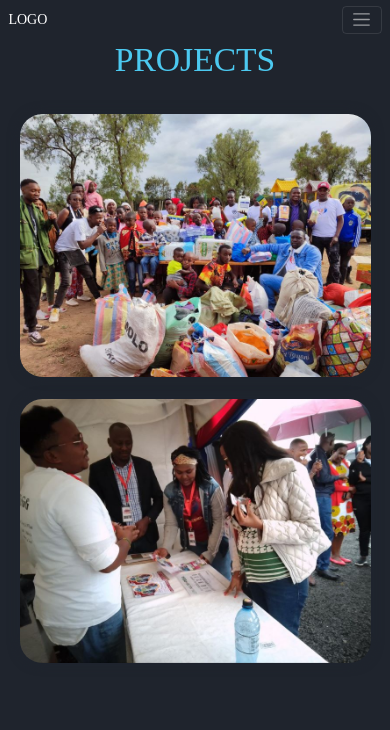
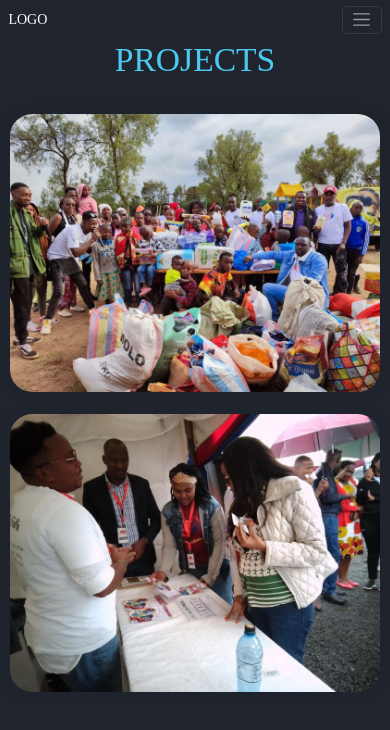
Before and after one commit to yegonkimutai/Happy-faces, a React (Create React App) app: page /projects in a window 390 px wide. Shown: the top 730 px of the page. Built offline with nearby package versions, Linux system fonts and the light colour scheme; a web font is replaced by a local one.

Commit message:
:shipit: Modify projects page

```diff
--- a/src/pages/Projects.js
+++ b/src/pages/Projects.js
@@ -13,9 +13,7 @@ function Projects() {
           <div className='proj-layer'>
             <h4>Tuwatunze Initiative</h4>
             <p>
-            This project involves rescuing vulnerable, orphaned, disabled, and
-            marginalized kids, situate them in our partner centers, and subsequently provide for their basic
-            needs like food and clothing while they are there.
+            This project involves rescuing vulnerable, orphaned, disabled, and marginalized kids in order to situate them in our partner centres. Subsequently, we tend to provide for their basic needs, such as food and clothing while they are there.
             </p>
           </div>
         </div>
@@ -25,8 +23,7 @@ function Projects() {
         <div className='proj-layer'>
           <h4>Tujimudu Project </h4>
           <p>
-          It focuses on providing technical skills, employing at the Tujimudu workshop, and subsequently making it possible for trainees to start their enterprises in the future through providing
-          seed capital funding on top of their savings at the Tujidumu Sacco during their paid-for internship work period.
+          This project focuses on providing technical skills and employment at the Tujimudu workshop. Furthermore, the project makes it possible for trainees to start their own enterprises in the future. This is made feasible by providing seed capital funding on top of their savings at the Tujidumu Sacco during their paid-for internship work period.
           </p>
         </div>
       </div>
--- a/src/style/Projects.css
+++ b/src/style/Projects.css
@@ -30,7 +30,7 @@
 }
 
 .project-box:hover img {
-    transform: scale(1.1);
+    transform: scale(1.2);
 }
 
 .project-box .proj-layer {
@@ -68,7 +68,7 @@
     }
 
     .main-project {
-        grid-template-columns: 90%;
+        grid-template-columns: 95%;
     }
 }
 
@@ -76,4 +76,12 @@
     .proj-layer p {
         font-size: 1rem;
     }
+
+    .project-box .proj-layer {
+        padding:  0 0.5rem;
+    }
+
+    .proj-layer h4 {
+        font-size: 1.5rem;
+    }
 }
```
